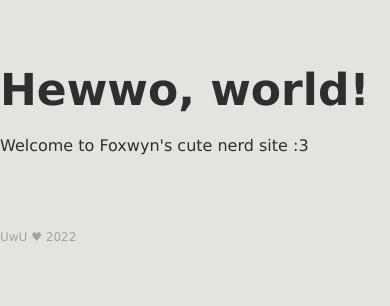
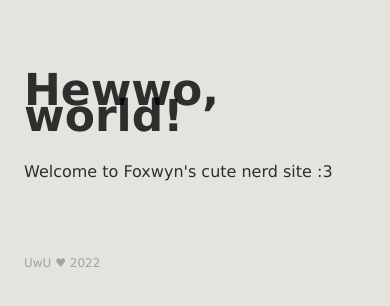
Before and after one commit to foxwyn/foxwyn.github.io, a plain HTML site: page index.html in a window 390 px wide. Drawn offline with Linux system fonts and the light colour scheme.

Commit message:
add manual margins for smaller screens

```diff
--- a/css/main.css
+++ b/css/main.css
@@ -15,6 +15,13 @@ header,main,footer {
   padding: var(--container-padding);
 }
 
+  /* Smaller than max */
+  @media screen and (max-width: 50rem) {
+    header,main,footer {
+      margin: var(--container-margin-sm);
+    }
+  }
+
 header,footer {
   padding-top: 2rem;
 }
--- a/css/theme.css
+++ b/css/theme.css
@@ -22,6 +22,7 @@
   /* Containers */
   --container-display:      block;
   --container-margin:       1rem auto 0.5rem auto;
+  --container-margin-sm:    1rem 1.5rem 0.5rem 1.5rem;
   --container-max-width:    48rem;
   --container-padding:      0;
 }
```
